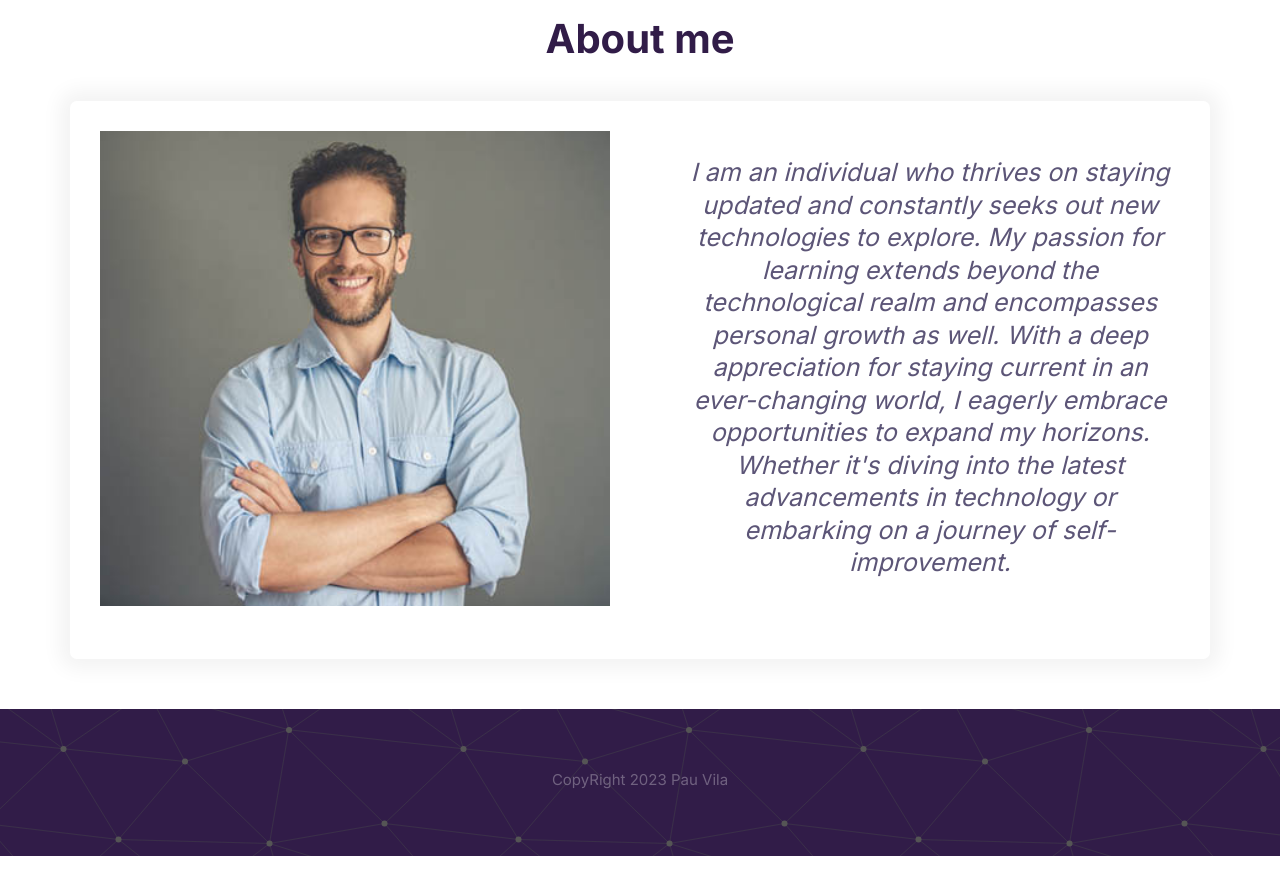
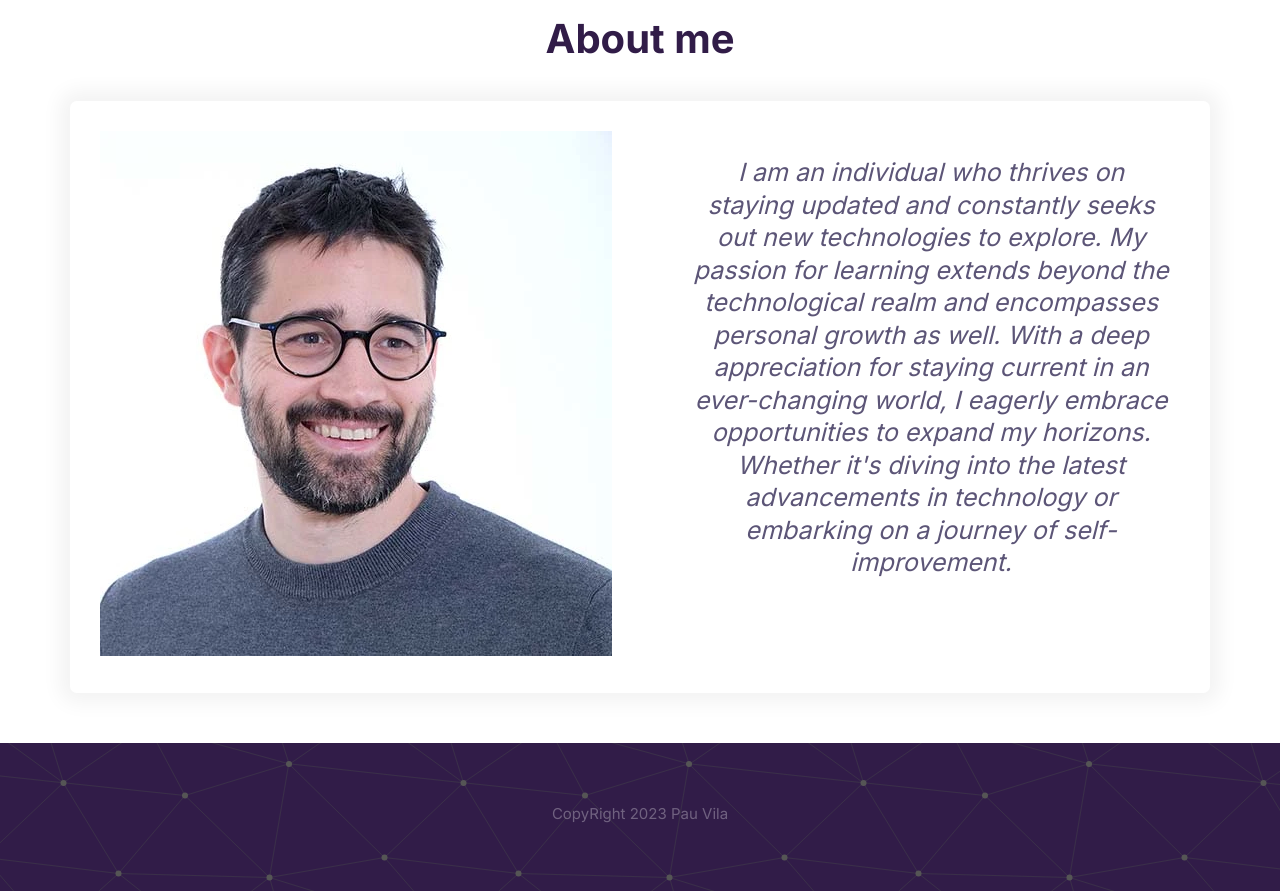
Before and after one commit to pvila89/portfolio, a website built with Parcel: page index.html in a window 1280 px wide. Shown: the part 4240-5131 px from the top of the page. Before the commit the page ends 5096 px from the top, so only its background shows below. Built offline with nearby package versions, Linux system fonts and the light colour scheme.

Commit message:
Adding pau image to testimonial

```diff
--- a/index.html
+++ b/index.html
@@ -213,8 +213,11 @@
             <div class="card testimonial">
                 <div class="grid grid--1x2">
                     <div class="testimonial__image">
-                        <img  src="images/testimonial.jpg" alt="A happy, smiling customer">
-
+                        <picture data-aos="zoom-in-left">
+                            <source type="image/webp" srcset="images/pau.webp 1x, images/pau@2x.webp 2x">
+                            <source type="image/jpg" srcset="images/pau.jpg 1x, images/pau@2x.jpg 2x">
+                            <img src="images/pau.jpg" alt="Picture of Pau">
+                        </picture>
                     </div>
                     <blockquote class="quote">
                         <p>I am an individual who thrives on staying updated and constantly seeks out new technologies to explore. My passion for learning extends beyond the technological realm and encompasses personal growth as well. With a deep appreciation for staying current in an ever-changing world, I eagerly embrace opportunities to expand my horizons. Whether it's diving into the latest advancements in technology or embarking on a journey of self-improvement.</p>
```
Also changed, not shown: images/pau.jpg (added), images/pau.webp (added), images/pau@2x.jpg (added), images/pau@2x.webp (added).
